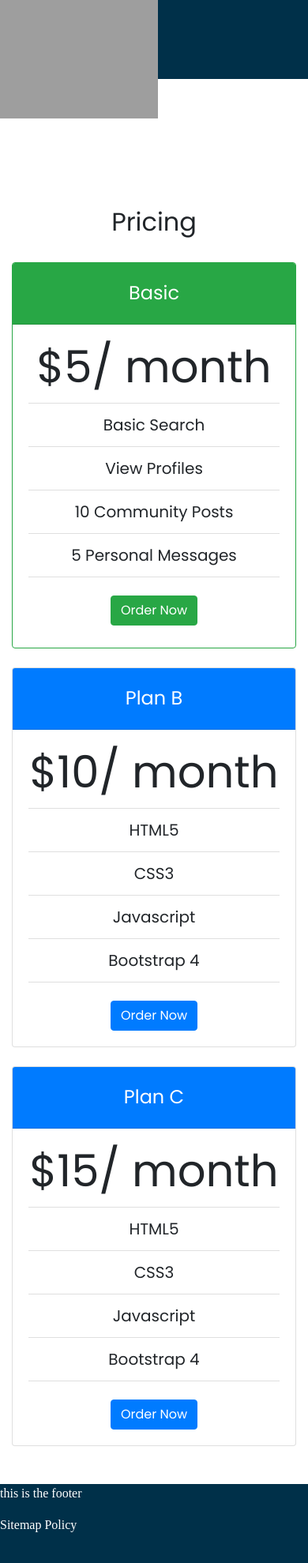
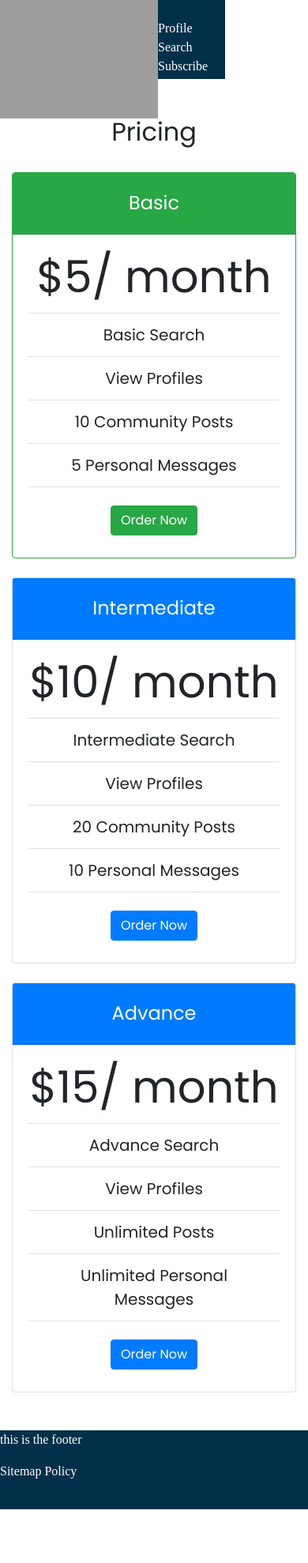
Before and after one commit to m-baqir/Knights-Club, a PHP site: page /mohammad-payment/bootstrap-pricing-table.html in a window 390 px wide. Shown: the whole page at 79% size. After the commit the page ends 1911 px from the top, so only its background shows below. Run offline with PHP 8.4, Linux system fonts and the light colour scheme; some libraries are stand-ins or nearby versions; some web fonts are replaced; grey boxes are pictures that could not be loaded.

Commit message:
attempt to add media query
work in progress

```diff
--- a/css/style_template.css
+++ b/css/style_template.css
@@ -20,7 +20,7 @@
     float: right;
 }
 nav ul{
-    display: flex;
+    display: block;
     text-decoration: none;
     list-style-type: none;
     margin-right: 1em;
@@ -43,3 +43,13 @@
 /*a:visited{
     need to decide on a link visited color
 }*/
+
+
+@media screen and (max-width: 480px) {
+    header{
+        display: inline-block;
+    }
+    nav ul{
+        flex-direction: column;
+    }
+  }
--- a/mohammad-payment/bootstrap-pricing-table.html
+++ b/mohammad-payment/bootstrap-pricing-table.html
@@ -22,15 +22,16 @@
         <nav>
             <ul>
                 <!--*Navigation elements-->
-                <li><a href="#">Profile | </a></li>
-                <li><a href="#">Search| </a></li>
-                <li><a href="#">Subscribe| </a></li>
-                <li><a href="#">Advice| </a></li>
-                <li><a href="#">Newsletter| </a></li>
-                <li><a href="#">Search| </a></li>
-                <li><a href="#">Sign In| </a></li>
-                <li><a href="#">User Wall| </a></li>
+                <li><a href="#">Profile </a></li>
+                <li><a href="#">Search </a></li>
+                <li><a href="#">Subscribe </a></li>
+                <li><a href="#">Advice </a></li>
+                <li><a href="#">Newsletter </a></li>
+                <li><a href="#">Search </a></li>
+                <li><a href="#">Sign In </a></li>
+                <li><a href="#">User Wall </a></li>
             </ul>
+
         </nav>
     </header>
     <!-- pricing -->
@@ -73,34 +74,44 @@
 
                 <div class="col-md-4 col-sm-12 mb-4">
                     <div class="card text-center">
-                        <h4 class="card-header text-white bg-primary py-4">Plan B</h4>
+                        <h4 class="card-header text-white bg-primary py-4">Intermediate</h4>
                         <div class="card-body">
                             <h5 class="card-title display-4"><span class="currency">$</span>10<span class="period">/
                                     month </span></h5>
                             <ul class="list-group list-group-flush lead">
-                                <li class="list-group-item">HTML5</li>
-                                <li class="list-group-item">CSS3</li>
-                                <li class="list-group-item">Javascript</li>
-                                <li class="list-group-item">Bootstrap 4</li>
+                                <li class="list-group-item">Intermediate Search</li>
+                                <li class="list-group-item">View Profiles</li>
+                                <li class="list-group-item">20 Community Posts</li>
+                                <li class="list-group-item">10 Personal Messages</li>
                             </ul>
-                            <button type="button" class="btn btn-primary mt-4">Order Now</button>
+                            <button type="button" class="btn btn-primary mt-4" style="margin-bottom: 0.5em;">Order
+                                Now</button>
+                            <!--*Paypal button-->
+                            <script src="https://www.paypalobjects.com/api/button.js?" data-merchant="braintree"
+                                data-id="paypal-button" data-button="checkout" data-color="gold" data-size="medium"
+                                data-shape="pill" data-button_type="submit" data-button_disabled="false"></script>
                         </div>
                     </div>
                 </div>
 
                 <div class="col-md-4 col-sm-12 mb-4">
                     <div class="card text-center">
-                        <h4 class="card-header text-white bg-primary py-4">Plan C</h4>
+                        <h4 class="card-header text-white bg-primary py-4">Advance</h4>
                         <div class="card-body">
                             <h5 class="card-title display-4"><span class="currency">$</span>15<span class="period">/
                                     month</span></h5>
                             <ul class="list-group list-group-flush lead">
-                                <li class="list-group-item">HTML5</li>
-                                <li class="list-group-item">CSS3</li>
-                                <li class="list-group-item">Javascript</li>
-                                <li class="list-group-item">Bootstrap 4</li>
+                                <li class="list-group-item">Advance Search</li>
+                                <li class="list-group-item">View Profiles</li>
+                                <li class="list-group-item">Unlimited Posts</li>
+                                <li class="list-group-item">Unlimited Personal Messages</li>
                             </ul>
-                            <button type="button" class="btn btn-primary mt-4">Order Now</button>
+                            <button type="button" class="btn btn-primary mt-4" style="margin-bottom: 0.5em;">Order
+                                Now</button>
+                            <!--*Paypal button-->
+                            <script src="https://www.paypalobjects.com/api/button.js?" data-merchant="braintree"
+                                data-id="paypal-button" data-button="checkout" data-color="gold" data-size="medium"
+                                data-shape="pill" data-button_type="submit" data-button_disabled="false"></script>
                         </div>
                     </div>
                 </div>
```
